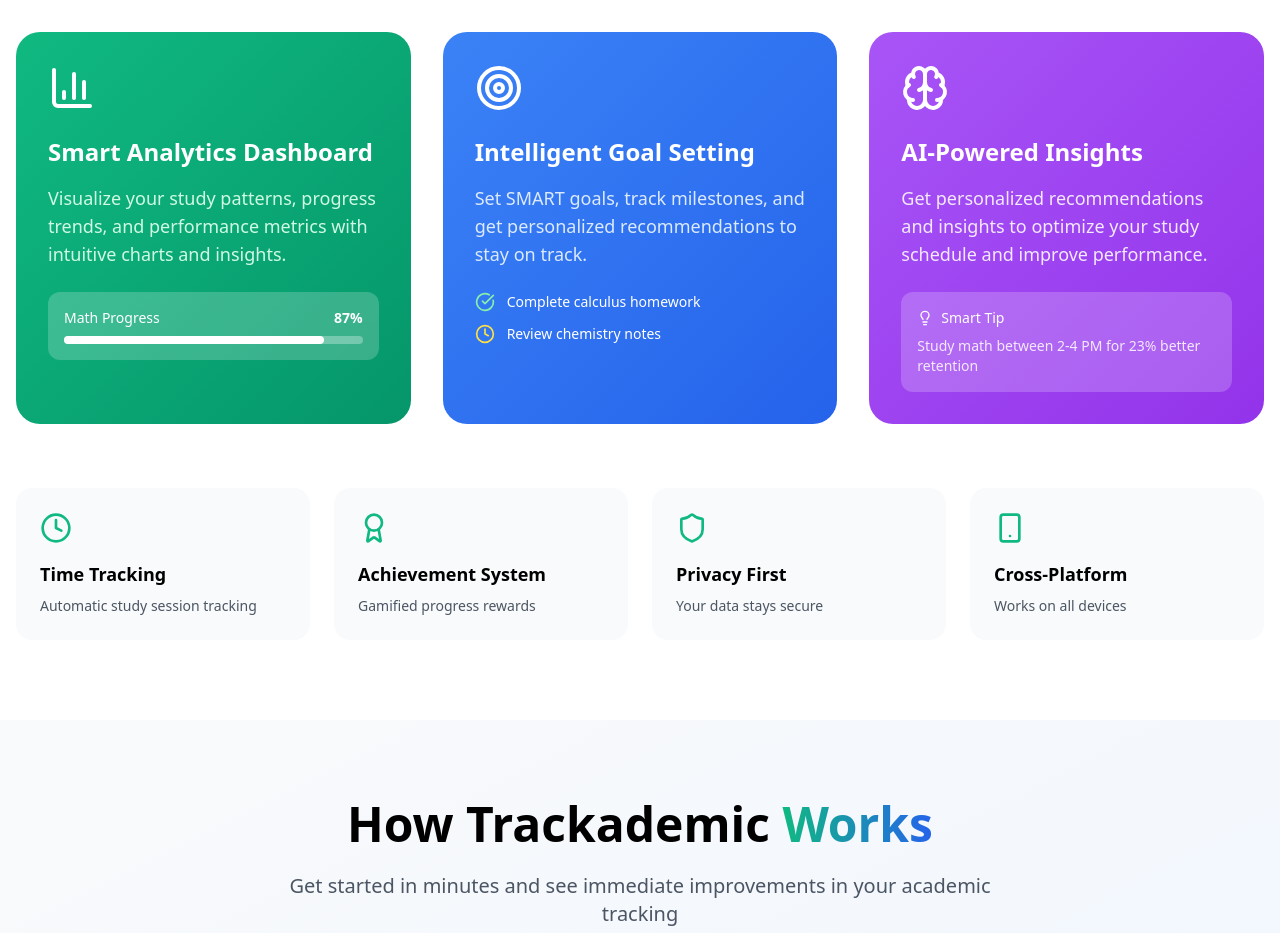
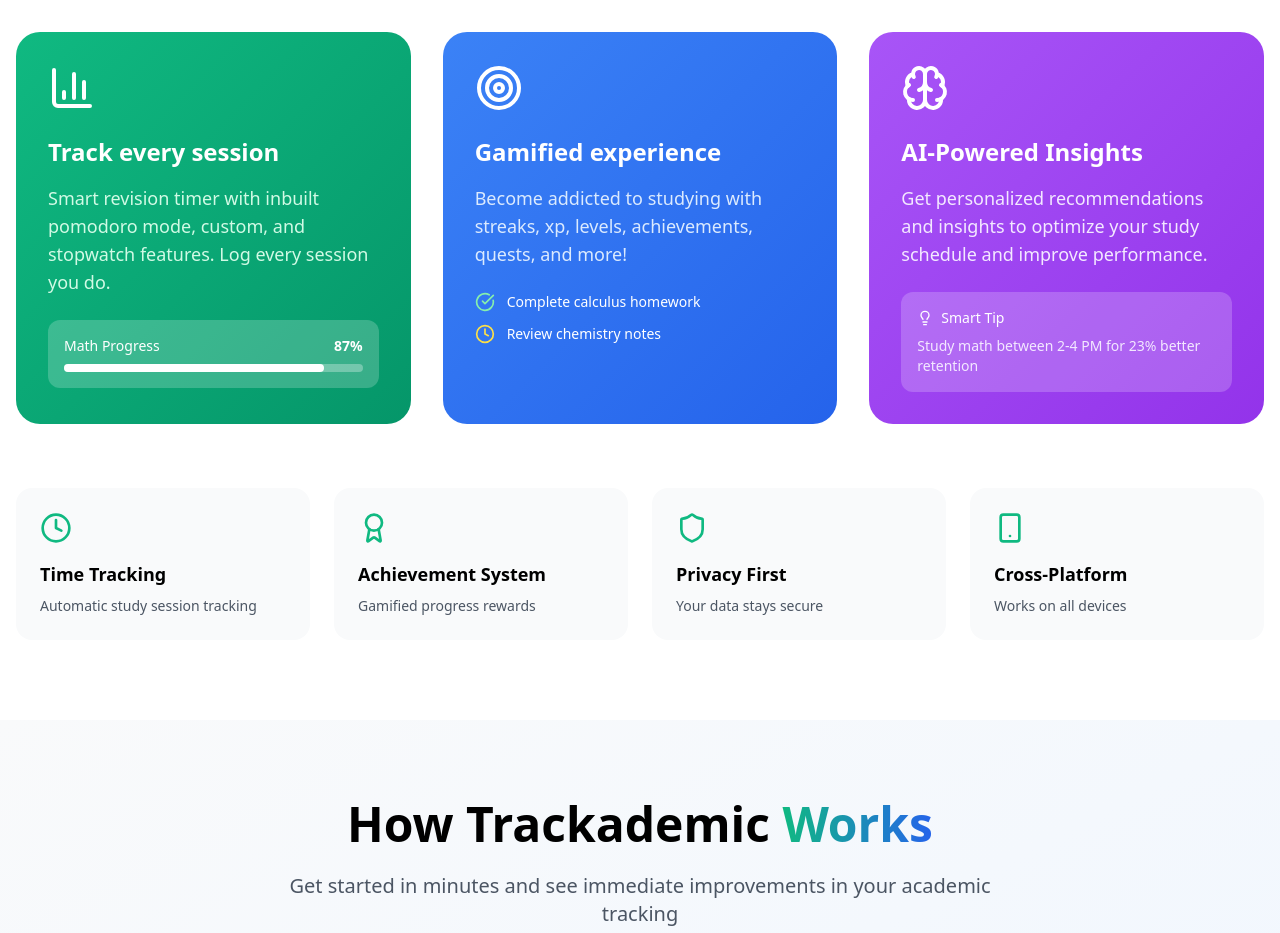
Before and after one commit to dkhedekar79/Trackademic, a React (Vite) app: page / in a window 1280 px wide. Shown: the part 1040-1973 px from the top of the page. Built offline with nearby package versions, Linux system fonts and the light colour scheme; no server answers.

Commit message:
Manual code updates made to file: src/pages/Landing.jsx

```diff
--- a/src/pages/Landing.jsx
+++ b/src/pages/Landing.jsx
@@ -224,9 +224,9 @@ const Landing = () => {
               viewport={{ once: true }}
             >
               <BarChart3 className="w-12 h-12 mb-6" />
-              <h3 className="text-2xl font-bold mb-4">Smart Analytics Dashboard</h3>
+              <h3 className="text-2xl font-bold mb-4">Track every session</h3>
               <p className="text-emerald-100 text-lg mb-6">
-                Visualize your study patterns, progress trends, and performance metrics with intuitive charts and insights.
+                Smart revision timer with inbuilt pomodoro mode, custom, and stopwatch features. Log every session you do.
               </p>
               <div className="bg-white/20 rounded-xl p-4">
                 <div className="flex items-center justify-between mb-2">
@@ -248,9 +248,9 @@ const Landing = () => {
               viewport={{ once: true }}
             >
               <Target className="w-12 h-12 mb-6" />
-              <h3 className="text-2xl font-bold mb-4">Intelligent Goal Setting</h3>
+              <h3 className="text-2xl font-bold mb-4">Gamified experience</h3>
               <p className="text-blue-100 text-lg mb-6">
-                Set SMART goals, track milestones, and get personalized recommendations to stay on track.
+                Become addicted to studying with streaks, xp, levels, achievements, quests, and more!
               </p>
               <div className="space-y-3">
                 <div className="flex items-center space-x-3">
```
